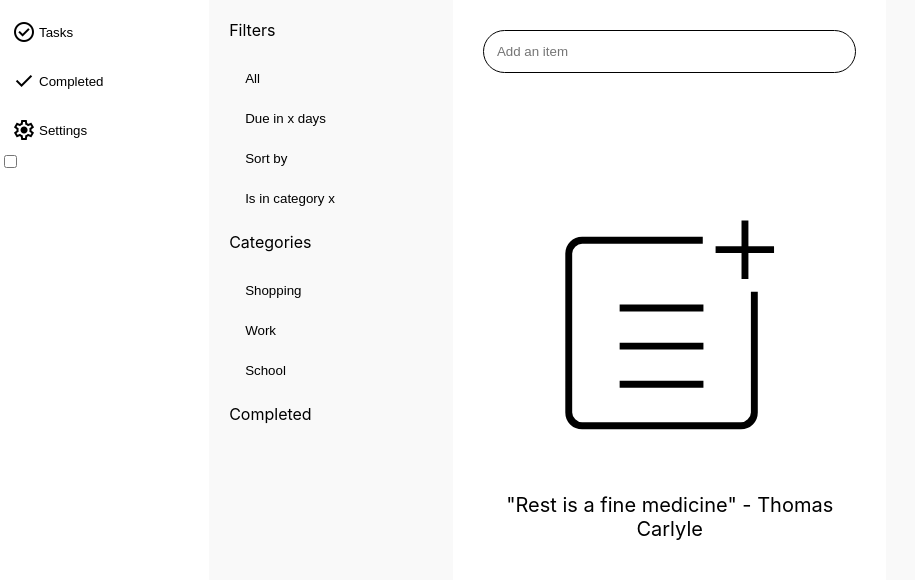
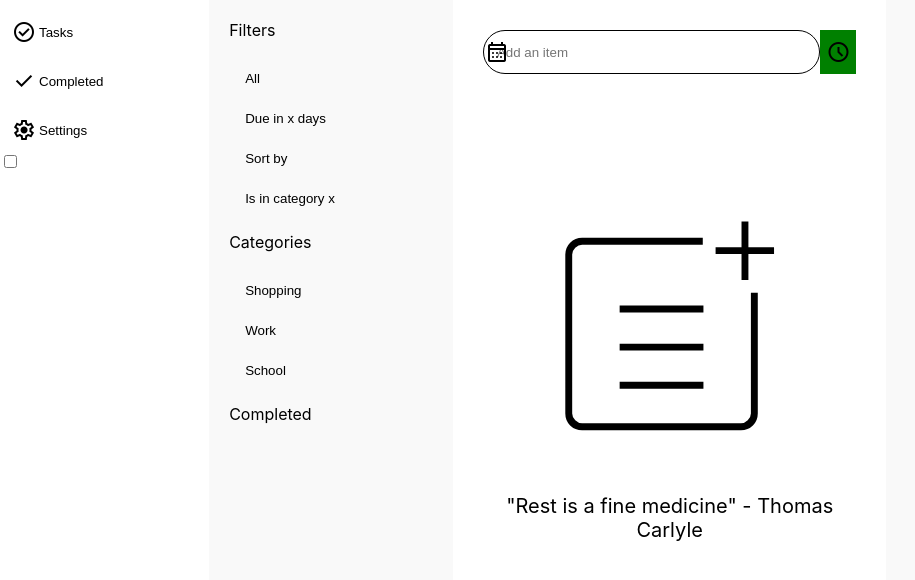
Before and after one commit to kelvin-14/Avocado_PC, a React (Create React App) app in the folder avocadoui/: page / in a window 1280 px wide. Shown: the top 580 px of the page, without its empty margins (0-915 px from the left). Built offline with nearby package versions, Linux system fonts and the light colour scheme.

Commit message:
buttons to handle date and time. css styling to remove default input boxes

```diff
--- a/avocadoui/package.json
+++ b/avocadoui/package.json
@@ -9,6 +9,7 @@
     "@types/jest": "^27.5.2",
     "@types/node": "^16.18.39",
     "@types/react": "^18.2.17",
+    "@types/react-datepicker": "^4.15.0",
     "@types/react-dom": "^18.2.7",
     "react": "^18.2.0",
     "react-dom": "^18.2.0",
--- a/avocadoui/src/components/MainView.tsx
+++ b/avocadoui/src/components/MainView.tsx
@@ -3,6 +3,9 @@ import '../css/MainView.css'
 import Tasks from './tasks/Tasks';
 import Task from '../objects/Task';
 import Completed from './completed/Completed';
+import CalendarTest from './tasks/CalendarTest';
+import CalendarButton from './tasks/CalendarButton';
+import TimePickerButton from './tasks/TimePickerButton';
 
 function MainView(
     {menuIndex, addTask, tasks, toggleCompleted} :
@@ -26,7 +29,7 @@ function MainView(
             break;
 
         case 2:
-            pageToShow = <p>Settings</p>
+            pageToShow = <TimePickerButton/>
             break;
 
         case 3:
--- /dev/null
+++ b/avocadoui/src/components/tasks/CalendarButton.tsx
@@ -0,0 +1,28 @@
+import { useState } from 'react';
+import '../../css/CalendarButton.css'
+
+const CalendarButton = () => {
+    const [date, setDate] = useState("")
+
+    const changeDate = (e: React.ChangeEvent<HTMLInputElement>) => {
+        setDate(e.target.value)
+        console.log(e.target.value)
+    }
+
+    return (
+        <div className='CalendarButton'>
+        <button id="DatePicker" className="datepicker-native">
+            <input
+                type="date"
+                className="datepicker-native-input"
+                onChange={changeDate}
+            />
+            <span className="material-symbols-outlined">
+                calendar_month
+          </span>
+        </button>
+        </div>
+    );
+}
+
+export default CalendarButton;
--- /dev/null
+++ b/avocadoui/src/components/tasks/CalendarTest.tsx
@@ -0,0 +1,39 @@
+import { useState, useRef } from 'react';
+import DatePicker from "react-datepicker";
+
+const CalendarTest = () => {
+  const [date, setDate] = useState('');
+  const [time, setTime] = useState('');
+  const dateInputRef = useRef(null);
+  const timeInputRef = useRef(null);
+
+  const handleDateChange = (e: React.ChangeEvent<HTMLInputElement>) => {
+    setDate(e.target.value);
+    console.log("date section")
+    console.log(Date.parse(date))
+  };
+  const handleTimeChange = (e: React.ChangeEvent<HTMLInputElement>) => {
+    setTime(e.target.value);
+    console.log()
+    console.log("time section")
+    console.log(Date.parse(date+ " " + e.target.value))
+  };
+
+  return (
+    <div>
+      <button id="DatePicker" className="datepicker-native btn btn-secondary btn-sm">
+        <i className="far fa-calendar-alt"></i>
+        <input type="date" className="datepicker-native-input" />
+      </button>
+      <p>Selected Date: {date}</p>
+      <input
+        type="time"
+        onChange={handleTimeChange}
+        ref={dateInputRef}
+      />
+      <p>Selected Time: {time}</p>
+    </div>
+  );
+}
+
+export default CalendarTest;
--- a/avocadoui/src/components/tasks/ListView.tsx
+++ b/avocadoui/src/components/tasks/ListView.tsx
@@ -1,9 +1,10 @@
 import '../../css/ListView.css'
 import { useEffect, useState } from 'react'
 import Task from '../../objects/Task'
-import TaskListItem from './TaskListItem'
 import List from './List'
 import EmptyPage from './EmptyPage'
+import CalendarButton from './CalendarButton'
+import TimePickerButton from './TimePickerButton'
 
 function ListView(
   {addItem, tasks, toggleCompleted, changeFocusedTask}:
@@ -47,6 +48,8 @@ function ListView(
           onChange={updateInputString}
           value={inputString}
         />
+        <div className = 'calendarIcon'><CalendarButton/></div>
+        <TimePickerButton/>
       </div>
         {
         tasks.length === 0 ?
--- /dev/null
+++ b/avocadoui/src/components/tasks/TimePickerButton.tsx
@@ -0,0 +1,28 @@
+import { useState } from 'react';
+import '../../css/TimePickerButton.css'
+
+const TimePickerButton = () => {
+    const [time, setTime] = useState("")
+
+    const changeTime = (e: React.ChangeEvent<HTMLInputElement>) => {
+        setTime(e.target.value)
+        console.log(e.target.value)
+    }
+
+    return (
+        <div className='TimePickerButton'>
+        <button id="timePicker" className="timepicker-native">
+            <input
+                type="time"
+                className="timepicker-native-input"
+                onChange={changeTime}
+            />
+            <span className="material-symbols-outlined">
+                schedule
+          </span>
+        </button>
+        </div>
+    );
+}
+
+export default TimePickerButton;
--- /dev/null
+++ b/avocadoui/src/css/CalendarButton.css
@@ -0,0 +1,25 @@
+.CalendarButton {
+}
+
+.datepicker-native {
+    position: relative;
+}
+.datepicker-native-input {
+    position: absolute;
+    overflow: hidden;
+    width: 100%;
+    height: 100%;
+    right: 0;
+    top: 0;
+    opacity: 0;
+}
+.datepicker-native-input::-webkit-calendar-picker-indicator {
+    position: absolute;
+    right: 0;
+    width: 100%;
+    height: 100%;
+    margin: 0;
+    padding: 0;
+    opacity: 0;
+    cursor: pointer;
+}
--- a/avocadoui/src/css/ListView.css
+++ b/avocadoui/src/css/ListView.css
@@ -5,8 +5,20 @@
 }
 
 .addTaskDiv {
+    position: relative;
+    display: flex;
+    flex-direction: row;
     width: 100;
     padding: 10px;
+}
+
+.calendarIcon {
+    padding: 4px;
+    position: absolute;
+    box-sizing:border-box;
+    top:50%;
+    left:2px;
+    transform: translateY(-50%);
 }
 
 .addTaskInput {
--- /dev/null
+++ b/avocadoui/src/css/TimePickerButton.css
@@ -0,0 +1,26 @@
+.TimePickerButton {
+    background-color: green;
+}
+
+.timepicker-native {
+    position: relative;
+}
+.timepicker-native-input {
+    position: absolute;
+    overflow: hidden;
+    width: 100%;
+    height: 100%;
+    right: 0;
+    top: 0;
+    opacity: 0;
+}
+.timepicker-native-input::-webkit-calendar-picker-indicator {
+    position: absolute;
+    right: 0;
+    width: 100%;
+    height: 100%;
+    margin: 0;
+    padding: 0;
+    opacity: 0;
+    cursor: pointer;
+}
```
Also changed, not shown: 1 other file (tests, documents, lock files or other folders).
